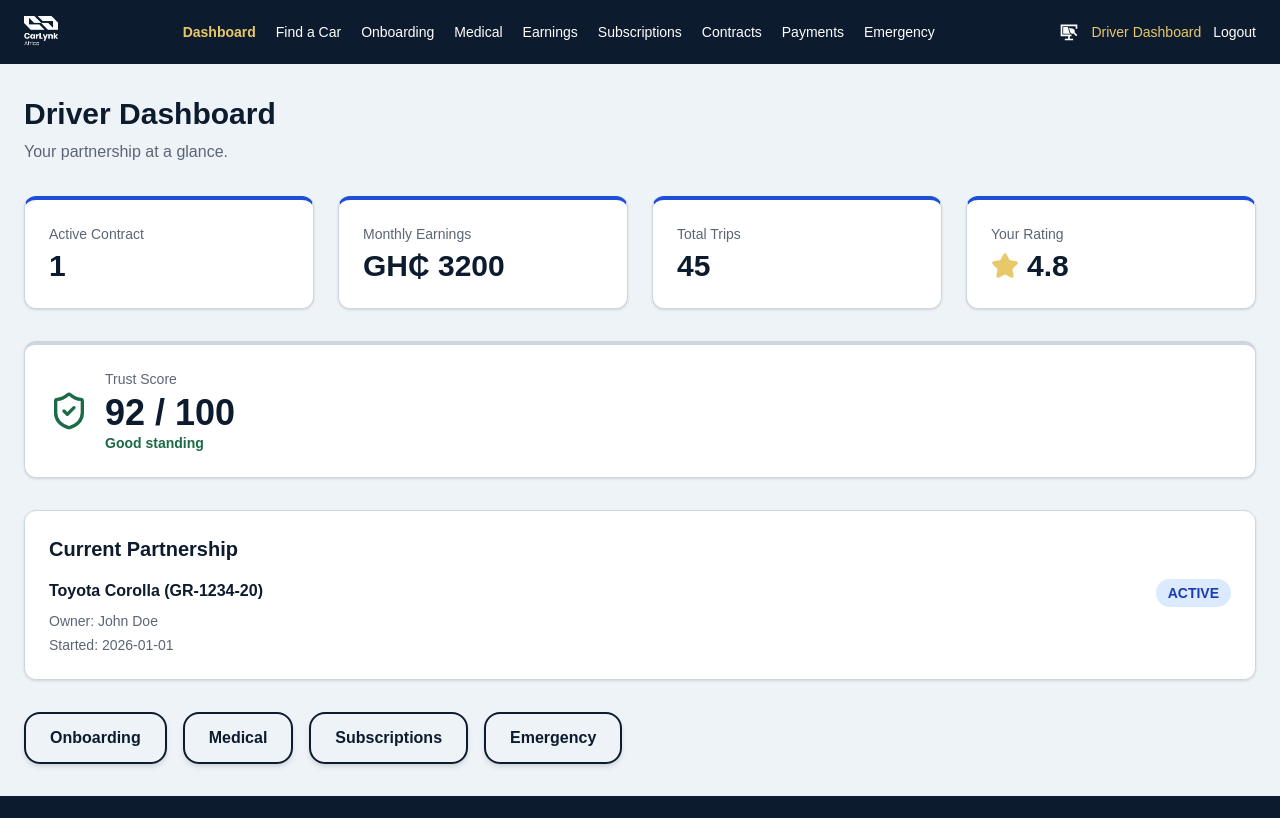
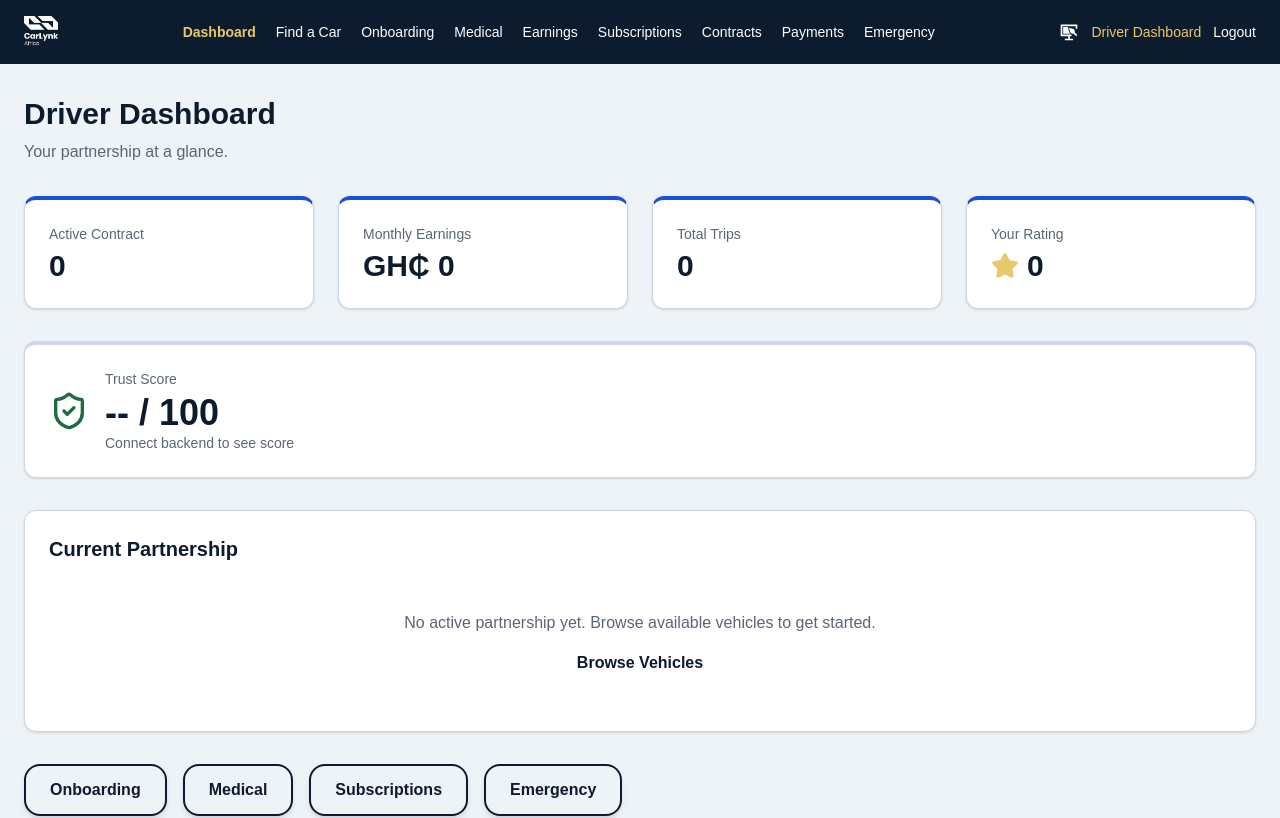
Before and after one commit to inventor40028/carlynx-web, a Next.js app: page /driver/dashboard in a window 1280 px wide. Shown: the top 818 px of the page. Built offline with nearby package versions, Linux system fonts and the light colour scheme.

Commit message:
Remove demo data from dashboards - show empty states for backend integration

```diff
--- a/app/driver/dashboard/page.tsx
+++ b/app/driver/dashboard/page.tsx
@@ -20,19 +20,14 @@ import StatusBadge from '@/components/ui/StatusBadge';
 import { Star, ShieldCheck } from 'lucide-react';
 
 export default function DriverDashboard() {
-  // Backend will provide real data
+  // TODO: Fetch real data from backend
+  // GET /api/driver/dashboard → { stats, currentContract, trustScore }
+
   const stats = {
-    activeContract: 1,
-    monthlyEarnings: 3200,
-    totalTrips: 45,
-    rating: 4.8,
-  };
-
-  const currentContract = {
-    vehicle: 'Toyota Corolla (GR-1234-20)',
-    owner: 'John Doe',
-    startDate: '2026-01-01',
-    status: 'active',
+    activeContract: 0,
+    monthlyEarnings: 0,
+    totalTrips: 0,
+    rating: 0,
   };
 
   const quickLinks = [
@@ -79,8 +74,8 @@ export default function DriverDashboard() {
               <ShieldCheck size={40} className="text-[#1B6B45] shrink-0" />
               <div>
                 <div className="text-[#5b6575] text-sm mb-1">Trust Score</div>
-                <div className="text-4xl font-bold text-[#0d1b2e]">92 / 100</div>
-                <div className="text-sm text-[#1B6B45] font-semibold">Good standing</div>
+                <div className="text-4xl font-bold text-[#0d1b2e]">-- / 100</div>
+                <div className="text-sm text-[#5b6575]">Connect backend to see score</div>
               </div>
             </div>
           </Card>
@@ -88,13 +83,11 @@ export default function DriverDashboard() {
           {/* Current Partnership */}
           <Card className="mb-8 fade-in-up">
             <h2 className="text-xl font-bold text-[#0d1b2e] mb-4">Current Partnership</h2>
-            <div className="flex justify-between items-start">
-              <div>
-                <div className="font-bold text-[#0d1b2e] mb-2">{currentContract.vehicle}</div>
-                <div className="text-sm text-[#5b6575] mb-1">Owner: {currentContract.owner}</div>
-                <div className="text-sm text-[#5b6575]">Started: {currentContract.startDate}</div>
-              </div>
-              <StatusBadge status={currentContract.status} />
+            <div className="text-center py-8 text-[#5b6575]">
+              <p className="mb-4">No active partnership yet. Browse available vehicles to get started.</p>
+              <a href="/driver/vehicles" className="text-[#0d1b2e] font-semibold hover:text-[#1d4ed8]">
+                Browse Vehicles
+              </a>
             </div>
           </Card>
 
--- a/app/owner/dashboard/page.tsx
+++ b/app/owner/dashboard/page.tsx
@@ -21,19 +21,17 @@ import StatusBadge from '@/components/ui/StatusBadge';
 import { ShieldCheck } from 'lucide-react';
 
 export default function OwnerDashboard() {
-  // Backend will provide real data
+  // TODO: Fetch real data from backend
+  // GET /api/owner/dashboard → { stats, vehicles, trustScore }
+
   const stats = {
-    totalVehicles: 3,
-    activePartnerships: 2,
-    pendingRequests: 5,
-    monthlyEarnings: 4500,
+    totalVehicles: 0,
+    activePartnerships: 0,
+    pendingRequests: 0,
+    monthlyEarnings: 0,
   };
 
-  const vehicles = [
-    { id: 1, make: 'Toyota', model: 'Corolla', year: 2020, plate: 'GR-1234-20', status: 'partnered' },
-    { id: 2, make: 'Honda', model: 'Civic', year: 2019, plate: 'GR-5678-19', status: 'available' },
-    { id: 3, make: 'Nissan', model: 'Sentra', year: 2021, plate: 'GR-9012-21', status: 'partnered' },
-  ];
+  const vehicles: any[] = []; // Backend will provide vehicle list
 
   const quickLinks = [
     { label: 'Onboarding', href: '/owner/onboarding' },
@@ -76,8 +74,8 @@ export default function OwnerDashboard() {
               <ShieldCheck size={40} className="text-[#1B6B45] shrink-0" />
               <div>
                 <div className="text-[#5b6575] text-sm mb-1">Trust Score</div>
-                <div className="text-4xl font-bold text-[#0d1b2e]">95 / 100</div>
-                <div className="text-sm text-[#1B6B45] font-semibold">Excellent standing</div>
+                <div className="text-4xl font-bold text-[#0d1b2e]">-- / 100</div>
+                <div className="text-sm text-[#5b6575]">Connect backend to see score</div>
               </div>
             </div>
           </Card>
@@ -86,7 +84,15 @@ export default function OwnerDashboard() {
           <Card className="mb-8 fade-in-up">
             <h2 className="text-xl font-bold text-[#0d1b2e] mb-4">Your Vehicles</h2>
             <div className="space-y-4">
-              {vehicles.map((vehicle) => (
+              {vehicles.length === 0 ? (
+                <div className="text-center py-8 text-[#5b6575]">
+                  <p className="mb-4">No vehicles yet. Add your first vehicle to get started.</p>
+                  <a href="/owner/add-vehicle" className="text-[#0d1b2e] font-semibold hover:text-[#e8c96a]">
+                    + Add Vehicle
+                  </a>
+                </div>
+              ) : (
+                vehicles.map((vehicle) => (
                   <div
                     key={vehicle.id}
                     className="flex justify-between items-center border-b border-[#cfd6e3] pb-4 last:border-0"
@@ -99,7 +105,8 @@ export default function OwnerDashboard() {
                     </div>
                     <StatusBadge status={vehicle.status} />
                   </div>
-              ))}
+                ))
+              )}
             </div>
           </Card>
 
```
Lines whose indentation alone changed are shown as unchanged.
